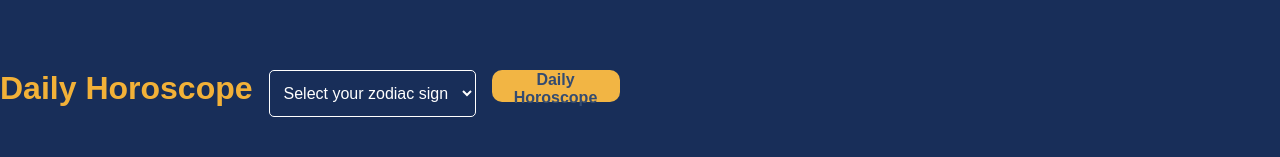
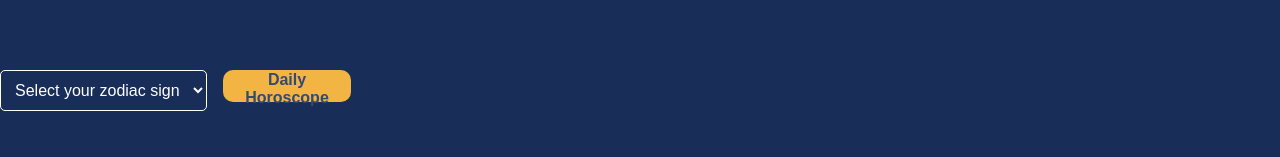
Before and after one commit to sana-al-rayess/OneirAi, a React (Create React App) app in the folder oneirai-frontend/: page /horo in a window 1280 px wide. Shown: the part 143-300 px from the top of the page. Built offline with nearby package versions, Linux system fonts and the light colour scheme; a web font is replaced by a local one.

Commit message:
frontend: added a div to DailyHoroscope component

```diff
--- a/oneirai-frontend/src/components/DailyHoroscope/index.jsx
+++ b/oneirai-frontend/src/components/DailyHoroscope/index.jsx
@@ -37,8 +37,9 @@ function DailyHoroscope() {
   ];
 
   return (
+    <div>
       <div className="daily-horoscope-container">
-      <h2 className="title-horo">Daily Horoscope</h2>
+        {/* <h2 className="title-horo">Daily Horoscope</h2> */}
         <select
           value={sign}
           onChange={(event) => setSign(event.target.value)}
@@ -54,12 +55,15 @@ function DailyHoroscope() {
         <Button2 onClick={getHoroscope}>
           Daily Horoscope
         </Button2>
+      </div>
+      <div>
         {horoscope && (
           <p className="horoscope" onAnimationEnd={() => setHoroscope("")}>
             {horoscope}
           </p>
         )}
       </div>
+    </div>
   );
 }
 
```
Lines whose indentation alone changed are shown as unchanged.
